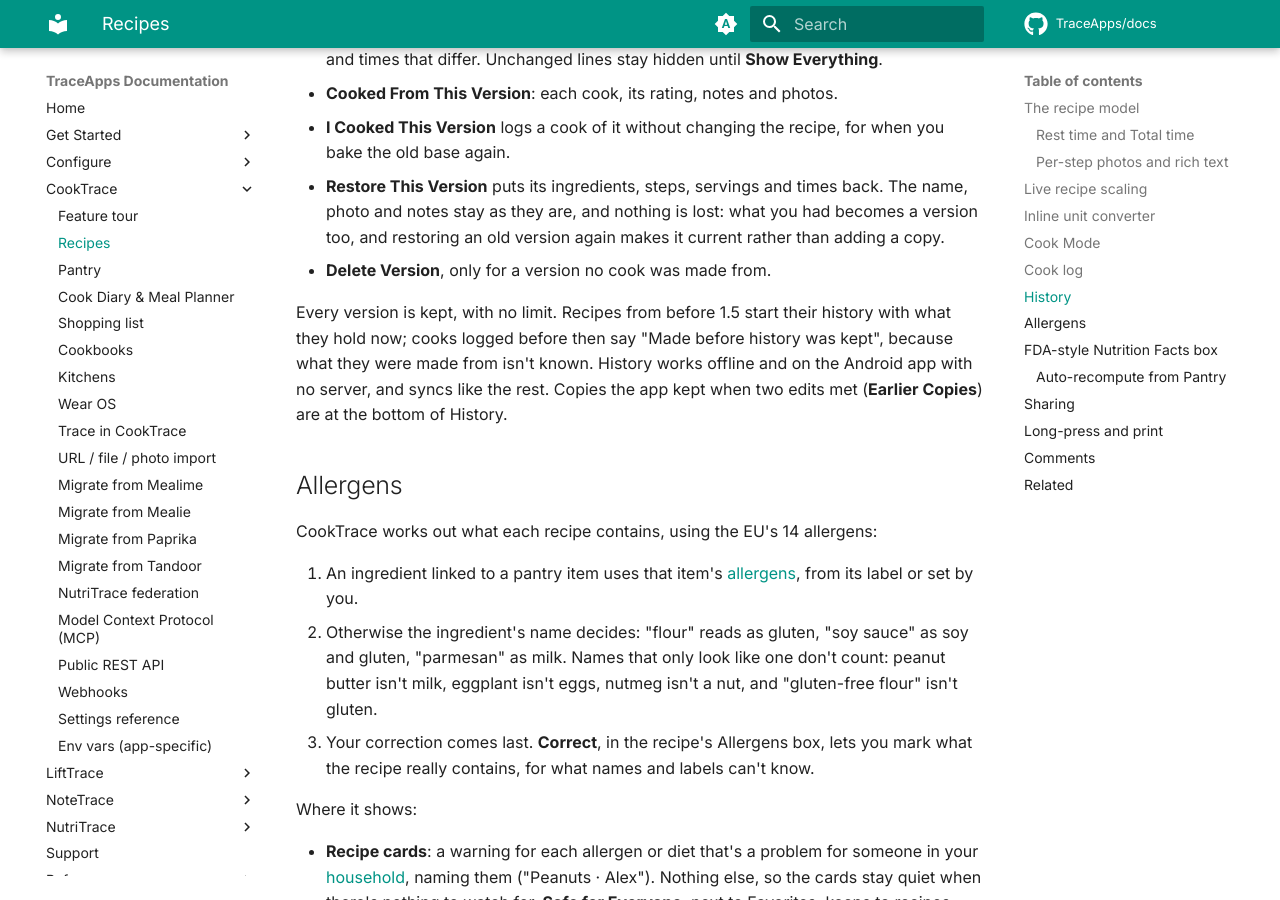
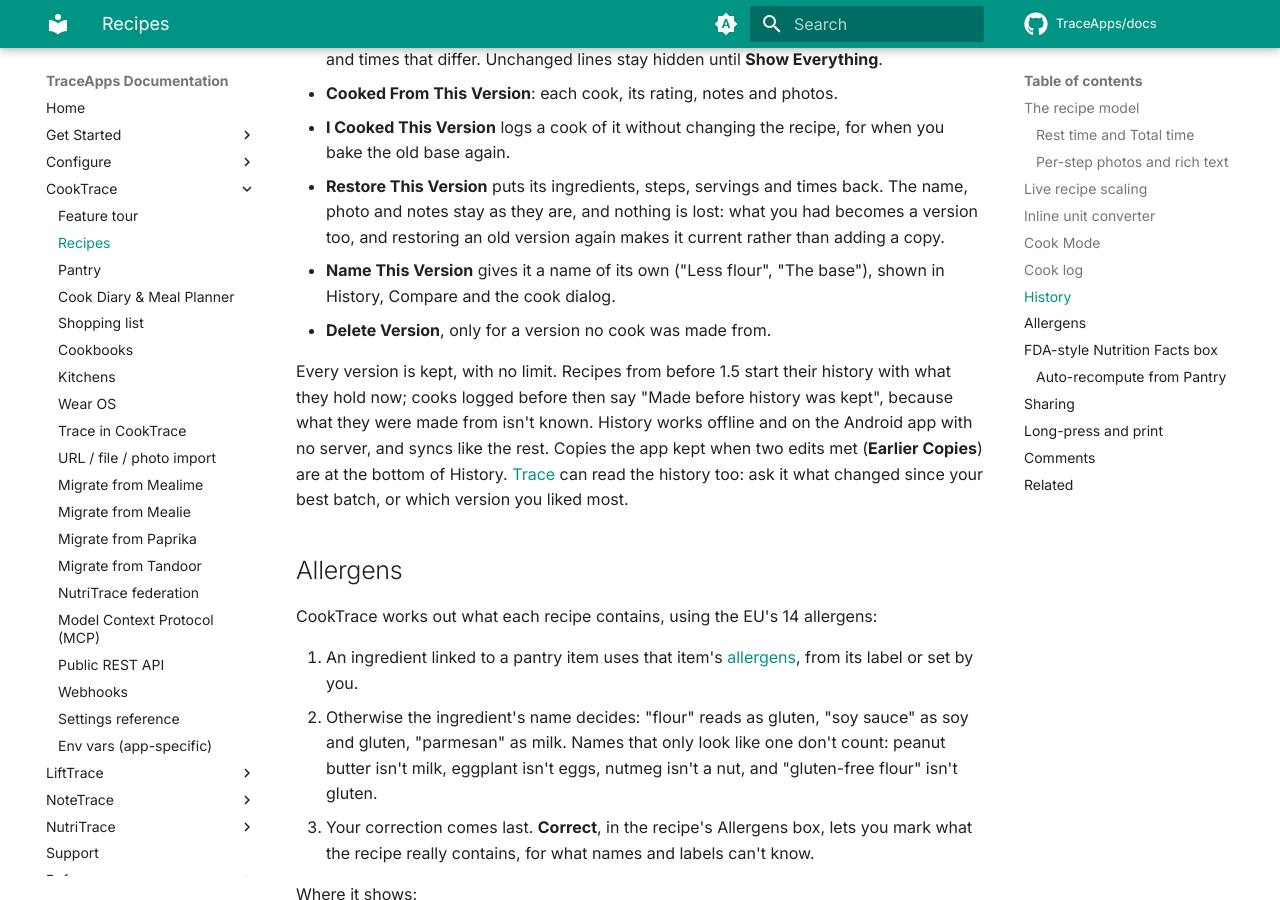
Before and after one commit to TraceApps/docs, an MkDocs documentation site: the page built from docs/cooktrace/recipes.md, in a window 1280 px wide and 900 px high, scrolled down 3117 px. Built offline with MkDocs 1.6.1 and Material for MkDocs 9.7.7, drawn with Linux system fonts in a browser that asks for light colours; comment, search, counter and statistics services are not loaded.

Commit message:
CookTrace: naming a recipe version, and Trace reading a recipe's history (TraceApps/cooktrace#54)

```diff
--- a/docs/cooktrace/recipes.md
+++ b/docs/cooktrace/recipes.md
@@ -75,9 +75,10 @@ A version opens its own page:
 - **Cooked From This Version**: each cook, its rating, notes and photos.
 - **I Cooked This Version** logs a cook of it without changing the recipe, for when you bake the old base again.
 - **Restore This Version** puts its ingredients, steps, servings and times back. The name, photo and notes stay as they are, and nothing is lost: what you had becomes a version too, and restoring an old version again makes it current rather than adding a copy.
+- **Name This Version** gives it a name of its own ("Less flour", "The base"), shown in History, Compare and the cook dialog.
 - **Delete Version**, only for a version no cook was made from.
 
-Every version is kept, with no limit. Recipes from before 1.5 start their history with what they hold now; cooks logged before then say "Made before history was kept", because what they were made from isn't known. History works offline and on the Android app with no server, and syncs like the rest. Copies the app kept when two edits met (**Earlier Copies**) are at the bottom of History.
+Every version is kept, with no limit. Recipes from before 1.5 start their history with what they hold now; cooks logged before then say "Made before history was kept", because what they were made from isn't known. History works offline and on the Android app with no server, and syncs like the rest. Copies the app kept when two edits met (**Earlier Copies**) are at the bottom of History. [Trace](trace.md) can read the history too: ask it what changed since your best batch, or which version you liked most.
 
 ## Allergens
 
```
Also changed, not shown: docs/cooktrace/trace.md (+2 -1 lines).
